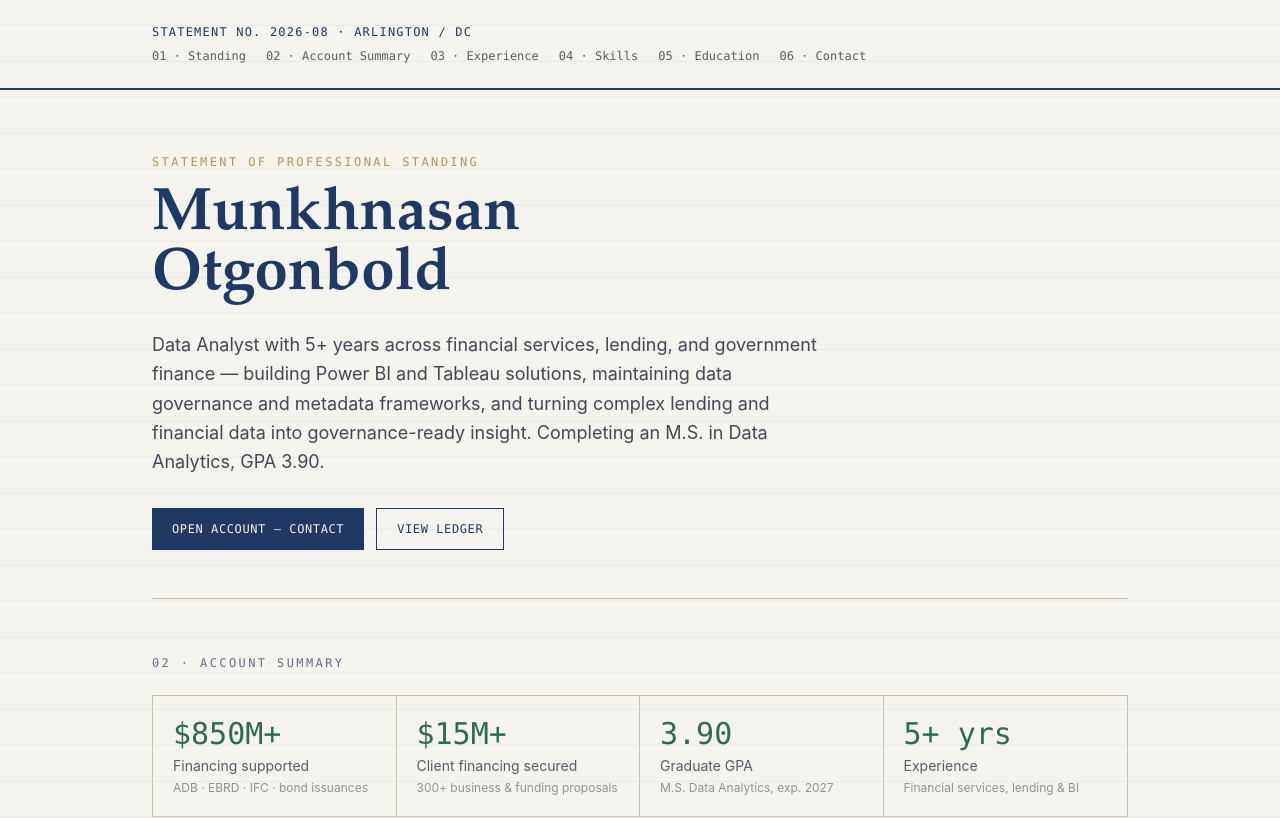
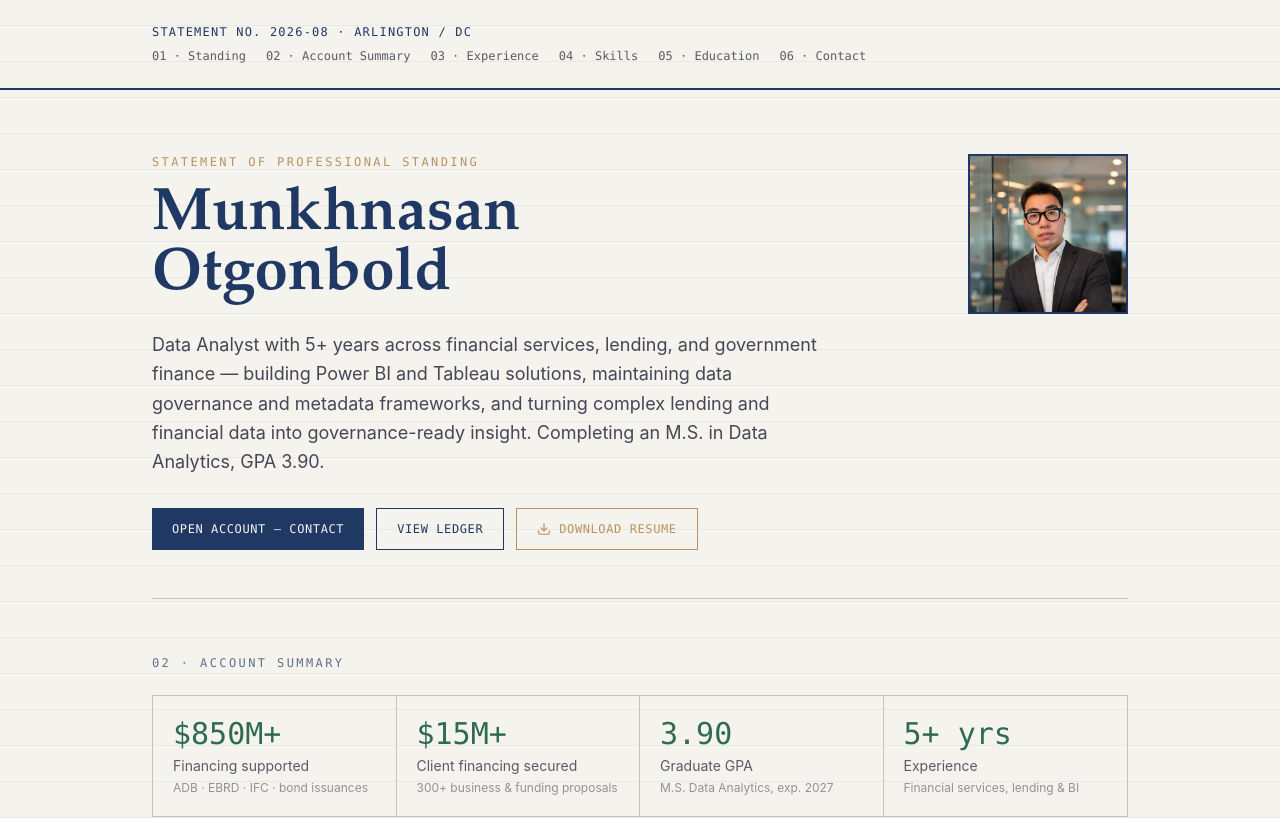
Before and after one commit to MUNKHNASANOTGONBOLD/Munkhnasan-portfolio, a Next.js app: page / in a window 1280 px wide. Shown: the top 818 px of the page. Built offline with nearby package versions, Linux system fonts and the light colour scheme.

Commit message:
Add headshot and resume download

```diff
--- a/app/page.tsx
+++ b/app/page.tsx
@@ -147,6 +147,8 @@ export default function Home() {
 
       {/* Hero / Statement of Standing */}
       <section id="standing" className="mx-auto max-w-5xl px-6 pt-16 pb-12">
+        <div className="grid sm:grid-cols-[1fr_auto] gap-8 items-start">
+          <div>
             <p className="font-mono text-xs uppercase tracking-[0.2em] text-gold mb-4">
               Statement of Professional Standing
             </p>
@@ -161,6 +163,17 @@ export default function Home() {
               and metadata frameworks, and turning complex lending and financial data into
               governance-ready insight. Completing an M.S. in Data Analytics, GPA 3.90.
             </p>
+          </div>
+          <div className="w-32 h-32 sm:w-40 sm:h-40 border-2 border-navy shrink-0 relative overflow-hidden bg-paper2">
+            {/* eslint-disable-next-line @next/next/no-img-element */}
+            <img
+              src="/headshot.jpg"
+              alt="Munkhnasan Otgonbold"
+              className="w-full h-full object-cover"
+            />
+          </div>
+        </div>
+
         <div className="mt-8 flex flex-wrap gap-3">
           <a
             href="#contact"
@@ -173,6 +186,18 @@ export default function Home() {
             className="inline-flex items-center border border-navy text-navy font-mono text-xs uppercase tracking-wider px-5 py-3 hover:bg-navy/5 transition-colors"
           >
             View Ledger
+          </a>
+          <a
+            href="/Munkhnasan-Otgonbold-Resume.pdf"
+            download
+            className="inline-flex items-center gap-2 border border-gold text-gold font-mono text-xs uppercase tracking-wider px-5 py-3 hover:bg-gold/10 transition-colors"
+          >
+            <svg width="14" height="14" viewBox="0 0 24 24" fill="none" stroke="currentColor" strokeWidth="2" strokeLinecap="round" strokeLinejoin="round">
+              <path d="M21 15v4a2 2 0 0 1-2 2H5a2 2 0 0 1-2-2v-4" />
+              <polyline points="7 10 12 15 17 10" />
+              <line x1="12" y1="15" x2="12" y2="3" />
+            </svg>
+            Download Resume
           </a>
         </div>
       </section>
```
Also changed, not shown: public/headshot.jpg (added), 1 other file (tests, documents, lock files or other folders). Lines whose indentation alone changed are shown as unchanged.
